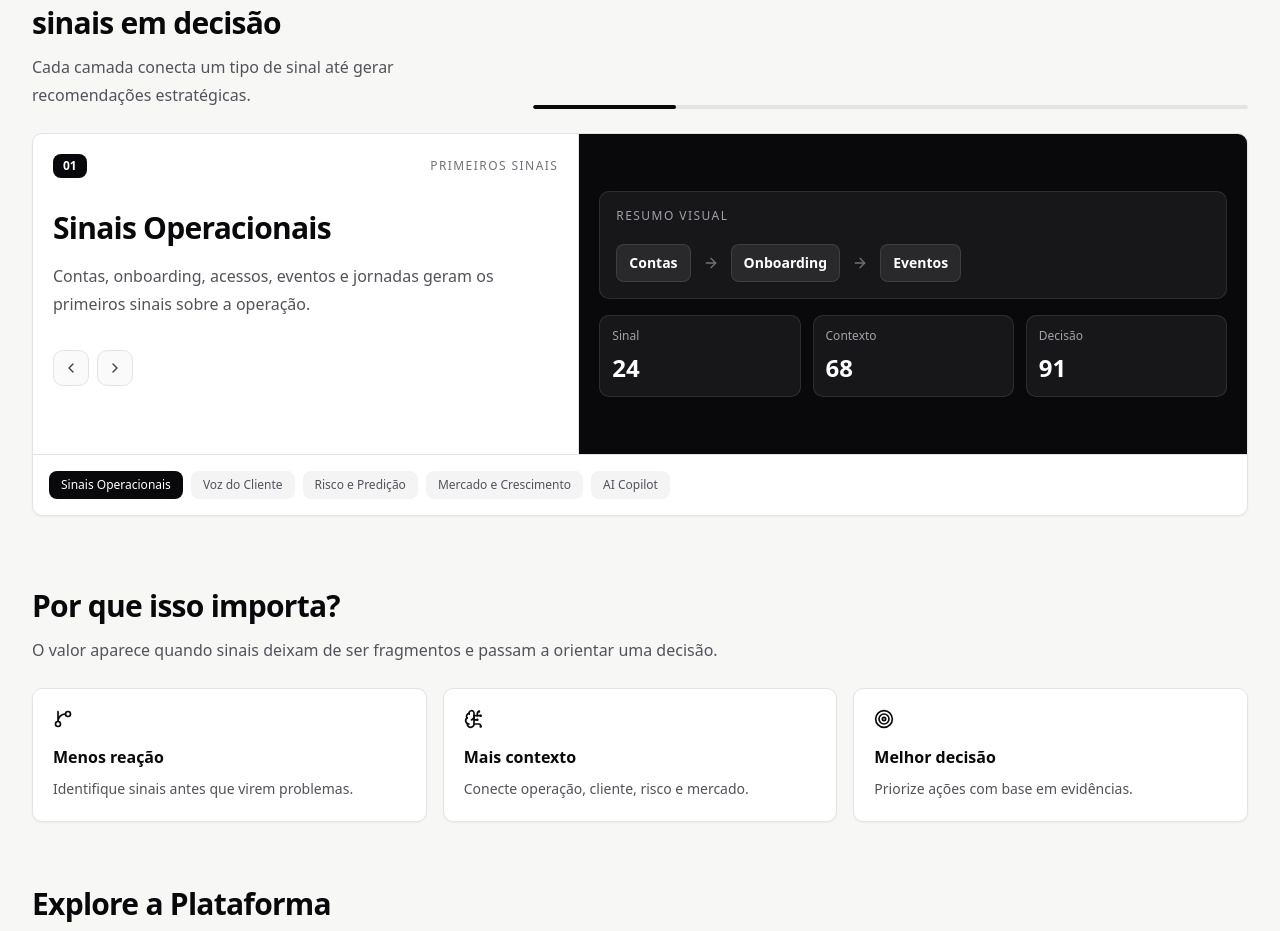
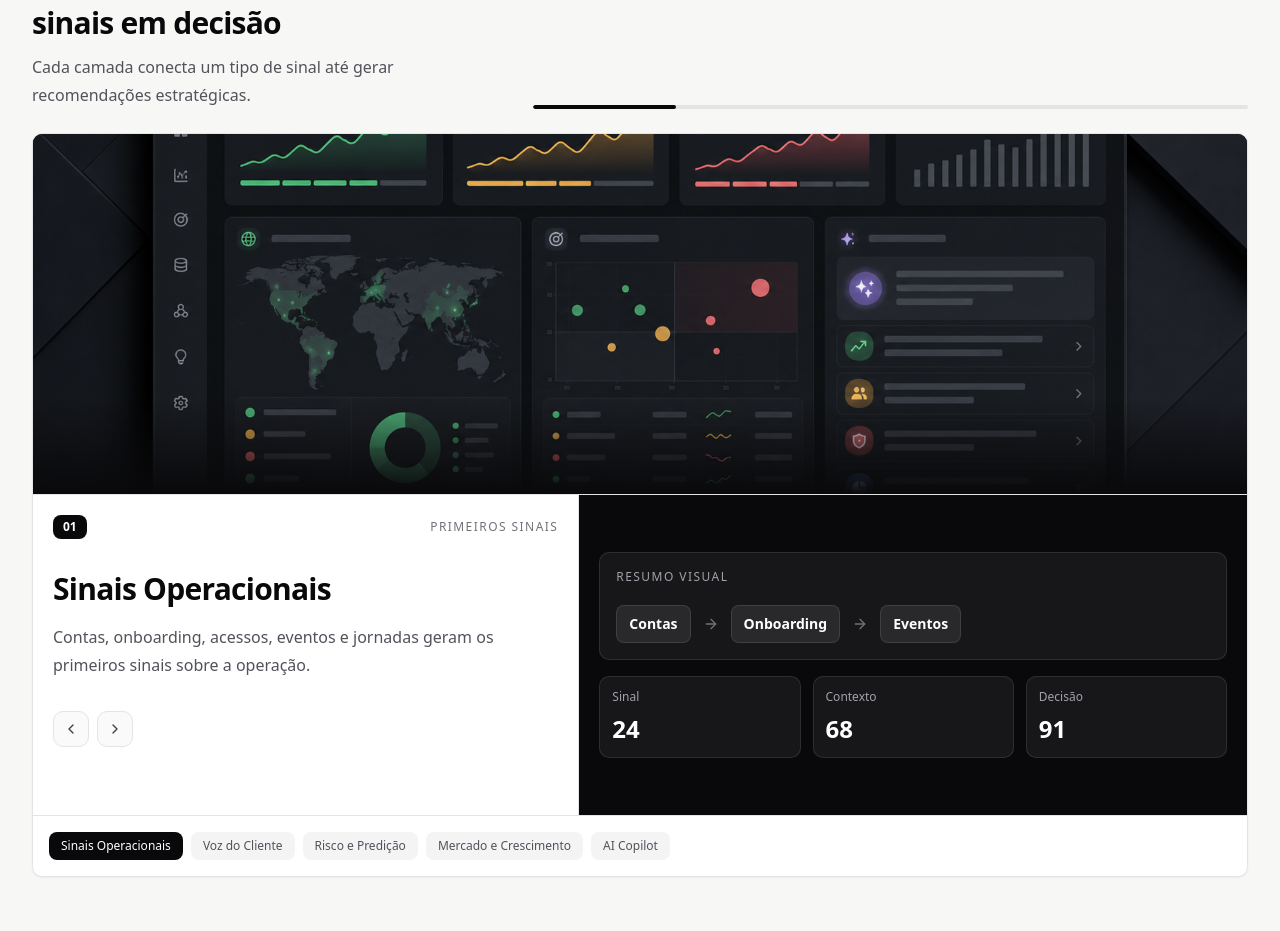
Before and after one commit to KarlaVieira-Dev/kv-partners-mvp, a Next.js app: page / in a window 1280 px wide. Shown: the part 784-1715 px from the top of the page. Built offline with nearby package versions, Linux system fonts and the light colour scheme.

Commit message:
Refine landing page visuals and authorship

```diff
--- a/components/landing/landing-page.tsx
+++ b/components/landing/landing-page.tsx
@@ -10,6 +10,7 @@ import {
   Sparkles,
   Target,
 } from "lucide-react";
+import Image from "next/image";
 import Link from "next/link";
 import { useEffect, useMemo, useState } from "react";
 
@@ -247,6 +248,17 @@ export function LandingPage() {
         </div>
 
         <div className="mt-6 overflow-hidden rounded-lg border border-zinc-200 bg-white shadow-sm">
+          <div className="relative border-b border-zinc-200 bg-zinc-950">
+            <Image
+              alt="Mockup visual da plataforma Product Intelligence Ecosystem"
+              className="max-h-[360px] w-full object-cover opacity-95"
+              height={720}
+              priority
+              src="/landing/product-intelligence-mockup.png"
+              width={1280}
+            />
+            <div className="absolute inset-x-0 bottom-0 h-24 bg-gradient-to-t from-zinc-950 to-transparent" />
+          </div>
           <div className="grid gap-0 lg:grid-cols-[0.9fr_1.1fr]">
             <div className="border-b border-zinc-200 p-5 lg:border-b-0 lg:border-r">
               <div className="flex items-center justify-between gap-4">
```
Also changed, not shown: public/landing/product-intelligence-mockup.png (added).
